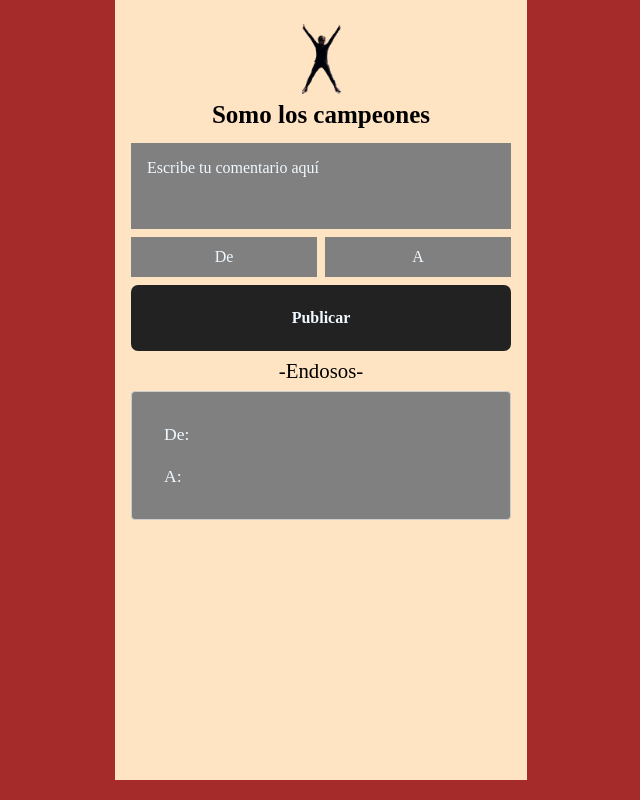
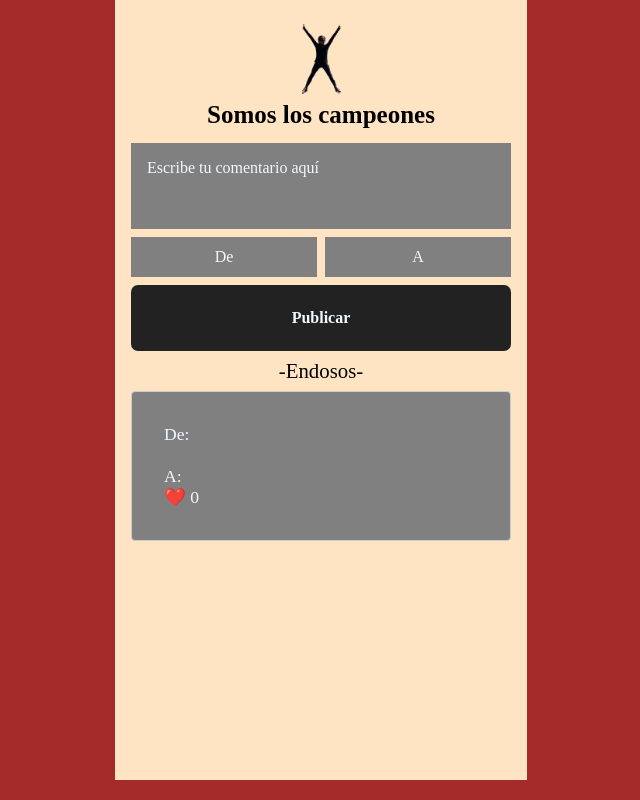
Before and after one commit to catharygr/alquiler-bicicleta-react, a React (Vite) app: page / in a window 1280 px wide. Both pictures are taken after a click on the button "Publicar". Shown: the whole page, without its empty margins (319-959 px from the left). Built offline with nearby package versions, Linux system fonts and the light colour scheme.

Commit message:
Trabajando con la lógica del ícino del me gusta

```diff
--- a/src/App.jsx
+++ b/src/App.jsx
@@ -18,7 +18,7 @@ function App() {
   };
 
   function handleClick() {
-    const comentario = { ...nuevoComentario };
+    const comentario = { ...nuevoComentario, me_gusta: 0 };
 
     setComentarios((oldComentarios) => {
       const nuevosComentarios = [comentario, ...oldComentarios].slice(0, 3);
@@ -42,6 +42,14 @@ function App() {
     );
   }
 
+  function handleMeGusta(index) {
+    setComentarios((oldComentarios) => {
+      const nuevosComentarios = [...oldComentarios];
+      nuevosComentarios[index].me_gusta += 1;
+      return nuevosComentarios;
+    });
+  }
+
   return (
     <div className="container">
       <img
@@ -49,7 +57,7 @@ function App() {
         src="./image/cathy.png"
         alt="Imagen de una persona"
       />
-      <h2 className="titulo">Somo los campeones</h2>
+      <h2 className="titulo">Somos los campeones</h2>
       <div className="text-button">
         <textarea
           className="textarea"
@@ -90,7 +98,16 @@ function App() {
             <p key={index}>
               <strong>De:</strong> {comentario.de} <br />
               <strong>{comentario.comentario}</strong> <br />
-              <strong>A:</strong> {comentario.a}
+              <strong>A:</strong> {comentario.a} <br />
+              <span
+                role="img"
+                aria-label="Me gusta"
+                className="corazon"
+                onClick={() => handleMeGusta(index)}
+              >
+                ❤️
+              </span>{" "}
+              {comentario.me_gusta}
             </p>
           ))}
       </div>
--- a/style.css
+++ b/style.css
@@ -204,3 +204,6 @@ p {
   color: aliceblue;
   font-size: 1.1rem;
 }
+
+.corazon {
+}
```
